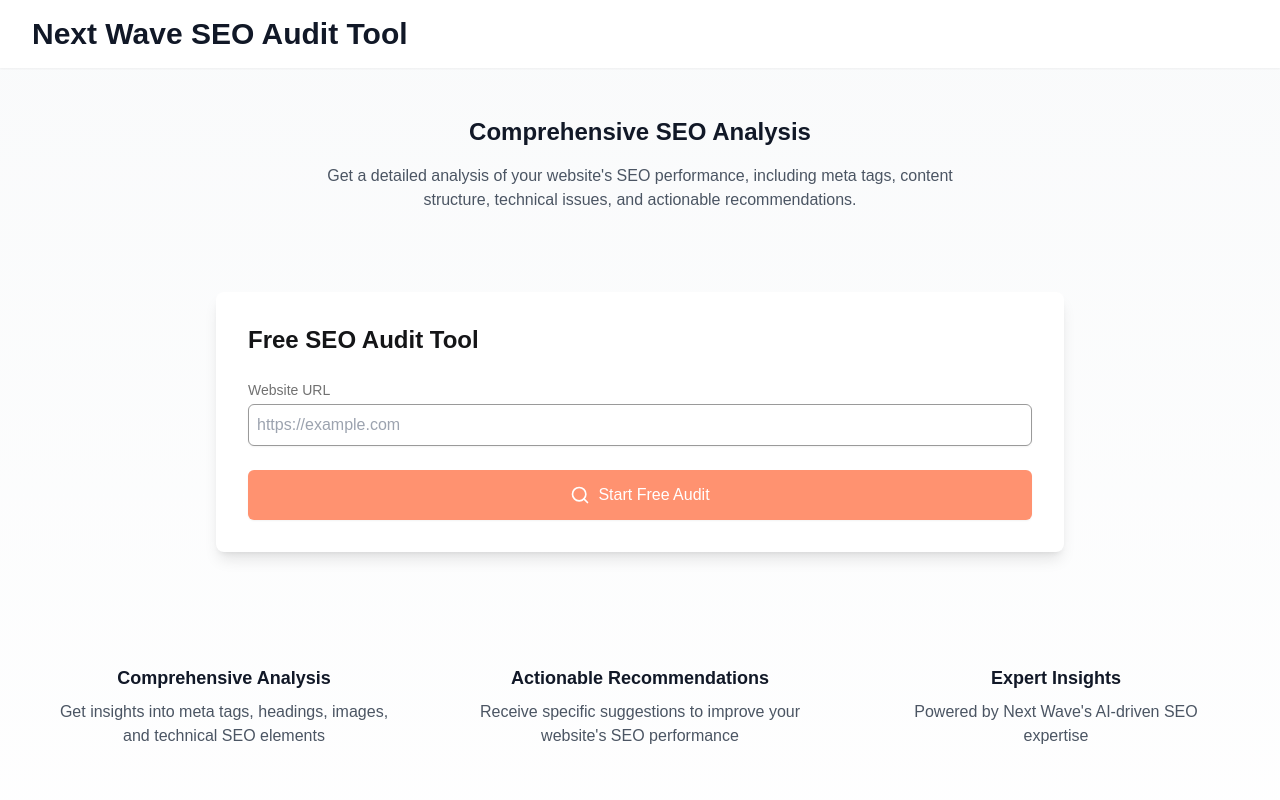
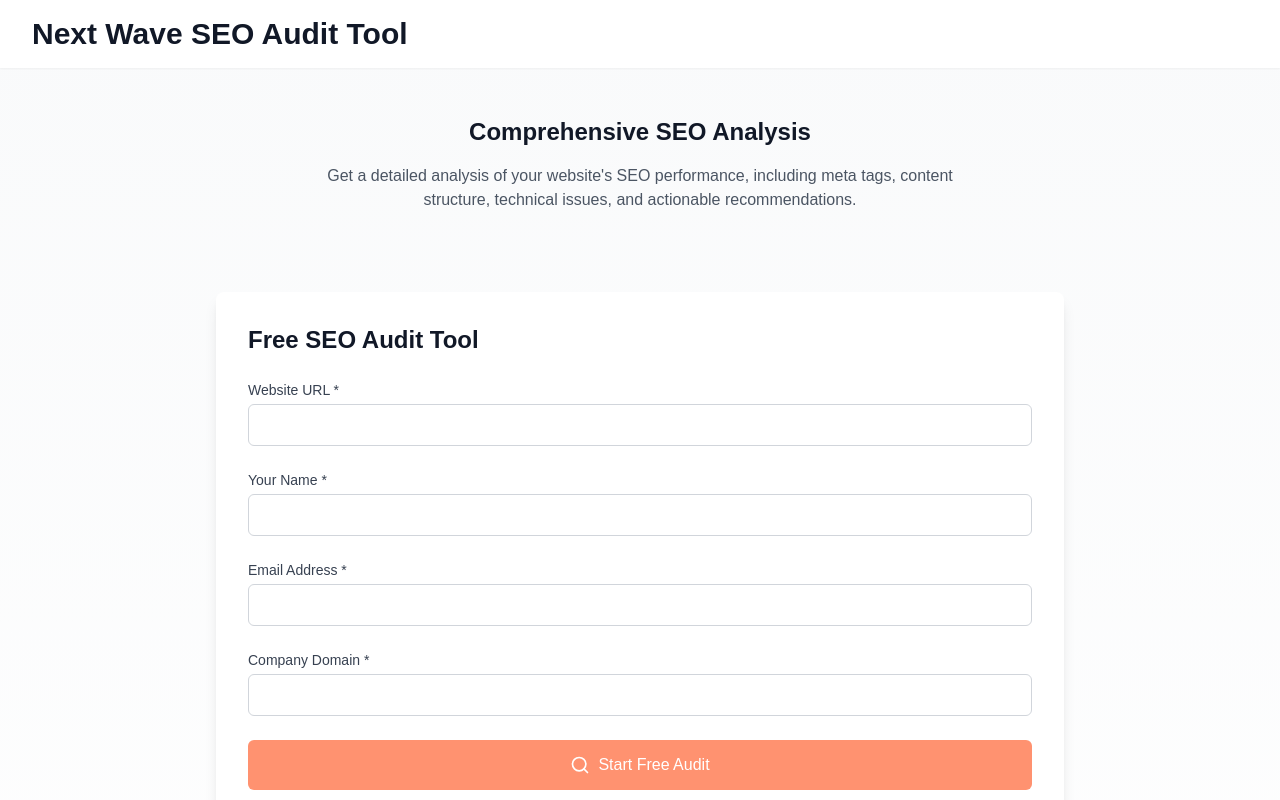
Before and after one commit to 1abdullahalasif/seo-audit-widget, a Next.js app: page / in a window 1280 px wide. Shown: the top 800 px of the page. Built offline with nearby package versions, Linux system fonts and the light colour scheme.

Commit message:
Updated next.config.js for iframe support

```diff
--- a/src/components/audit/SEOAuditWidget.tsx
+++ b/src/components/audit/SEOAuditWidget.tsx
@@ -1,6 +1,13 @@
 // src/components/audit/SEOAuditWidget.tsx
 import React, { useState } from 'react';
 import { Search, CheckCircle, AlertCircle, Clock } from 'lucide-react';
+
+interface FormData {
+  websiteUrl: string;
+  email: string;
+  name: string;
+  companyDomain: string;
+}
 
 interface FormErrors {
   websiteUrl?: string;
@@ -9,8 +16,31 @@
   companyDomain?: string;
 }
 
+interface AuditResults {
+  meta: {
+    title: {
+      content: string;
+      length: number;
+      status: string;
+    };
+    description: {
+      content: string;
+      length: number;
+      status: string;
+    };
+  };
+  seo: {
+    score: number;
+    issues: Array<{
+      type: string;
+      severity: string;
+      description: string;
+    }>;
+  };
+}
+
 const SEOAuditWidget: React.FC = () => {
-  const [formData, setFormData] = useState({
+  const [formData, setFormData] = useState<FormData>({
     websiteUrl: '',
     email: '',
     name: '',
@@ -18,48 +48,44 @@
   });
   const [errors, setErrors] = useState<FormErrors>({});
   const [auditStatus, setAuditStatus] = useState<'idle' | 'loading' | 'completed' | 'error'>('idle');
-  const [results, setResults] = useState<any>(null);
+  const [results, setResults] = useState<AuditResults | null>(null);
   const [errorMessage, setErrorMessage] = useState<string | null>(null);
 
-  const validateForm = () => {
+  const validateForm = (): { isValid: boolean; errors: FormErrors } => {
     const newErrors: FormErrors = {};
 
-    // Website URL validation
     if (!formData.websiteUrl) {
       newErrors.websiteUrl = 'Website URL is required';
     } else if (!formData.websiteUrl.match(/^https?:\/\/.+\..+/)) {
       newErrors.websiteUrl = 'Please enter a valid URL';
     }
 
-    // Email validation
+    if (!formData.name) {
+      newErrors.name = 'Name is required';
+    }
+
     if (!formData.email) {
       newErrors.email = 'Email is required';
     } else if (!/^[^\s@]+@[^\s@]+\.[^\s@]+$/.test(formData.email)) {
       newErrors.email = 'Please enter a valid email';
     }
 
-    // Name validation
-    if (!formData.name) {
-      newErrors.name = 'Name is required';
-    } else if (formData.name.length < 2) {
-      newErrors.name = 'Name must be at least 2 characters';
+    if (!formData.companyDomain) {
+      newErrors.companyDomain = 'Company domain is required';
     }
 
-    // Company domain validation
-    if (!formData.companyDomain) {
-      newErrors.companyDomain = 'Company domain is required';
-    } else if (!/^[a-zA-Z0-9][a-zA-Z0-9-]{1,61}[a-zA-Z0-9]\.[a-zA-Z]{2,}$/.test(formData.companyDomain)) {
-      newErrors.companyDomain = 'Please enter a valid domain';
-    }
-
-    setErrors(newErrors);
-    return Object.keys(newErrors).length === 0;
+    return {
+      isValid: Object.keys(newErrors).length === 0,
+      errors: newErrors
+    };
   };
 
   const handleSubmit = async (e: React.FormEvent) => {
     e.preventDefault();
+    const { isValid, errors } = validateForm();
 
-    if (!validateForm()) {
+    if (!isValid) {
+      setErrors(errors);
       return;
     }
 
@@ -67,7 +93,7 @@
     setErrorMessage(null);
 
     try {
-      const response = await fetch(process.env.NEXT_PUBLIC_API_URL + '/audit', {
+      const response = await fetch('https://seo-audit-backend.onrender.com/api/audit', {
         method: 'POST',
         headers: {
           'Content-Type': 'application/json'
@@ -94,7 +120,7 @@
 
   const pollAuditStatus = async (id: string) => {
     try {
-      const response = await fetch(`${process.env.NEXT_PUBLIC_API_URL}/audit/${id}`);
+      const response = await fetch(`https://seo-audit-backend.onrender.com/api/audit/${id}`);
       const data = await response.json();
 
       if (!response.ok) {
@@ -119,40 +145,115 @@
   return (
     <div className="max-w-4xl mx-auto p-6">
       <div className="bg-white rounded-lg shadow-lg p-8">
-        <h2 className="text-2xl font-bold text-brand-dark mb-6">Free SEO Audit Tool</h2>
+        <h2 className="text-2xl font-bold text-gray-900 mb-6">Free SEO Audit Tool</h2>
 
         {auditStatus === 'idle' && (
           <form onSubmit={handleSubmit} className="space-y-6">
             <div>
-              <label htmlFor="websiteUrl" className="block text-sm font-medium text-brand-gray">
-                Website URL
+              <label htmlFor="websiteUrl" className="block text-sm font-medium text-gray-700">
+                Website URL *
               </label>
               <input
                 type="url"
                 id="websiteUrl"
-                className={`mt-1 block w-full rounded-md border ${errors.websiteUrl ? 'border-red-500' : 'border-brand-gray-light'}
-                          shadow-sm focus:border-brand-primary focus:ring focus:ring-brand-primary focus:ring-opacity-50 p-2`}
+                className={`mt-1 block w-full rounded-md border ${
+                  errors.websiteUrl ? 'border-red-500' : 'border-gray-300'
+                } p-2 focus:ring-[#ff9270] focus:border-[#ff9270]`}
                 value={formData.websiteUrl}
                 onChange={(e) => {
                   setFormData({ ...formData, websiteUrl: e.target.value });
                   if (errors.websiteUrl) {
-                    setErrors({ ...errors, websiteUrl: undefined });
+                    const { websiteUrl, ...restErrors } = errors;
+                    setErrors(restErrors);
                   }
                 }}
-                placeholder="https://example.com"
+                required
               />
               {errors.websiteUrl && (
                 <p className="mt-1 text-sm text-red-500">{errors.websiteUrl}</p>
               )}
             </div>
 
-            {/* Add similar validation UI for other fields */}
+            <div>
+              <label htmlFor="name" className="block text-sm font-medium text-gray-700">
+                Your Name *
+              </label>
+              <input
+                type="text"
+                id="name"
+                className={`mt-1 block w-full rounded-md border ${
+                  errors.name ? 'border-red-500' : 'border-gray-300'
+                } p-2 focus:ring-[#ff9270] focus:border-[#ff9270]`}
+                value={formData.name}
+                onChange={(e) => {
+                  setFormData({ ...formData, name: e.target.value });
+                  if (errors.name) {
+                    const { name, ...restErrors } = errors;
+                    setErrors(restErrors);
+                  }
+                }}
+                required
+              />
+              {errors.name && (
+                <p className="mt-1 text-sm text-red-500">{errors.name}</p>
+              )}
+            </div>
+
+            <div>
+              <label htmlFor="email" className="block text-sm font-medium text-gray-700">
+                Email Address *
+              </label>
+              <input
+                type="email"
+                id="email"
+                className={`mt-1 block w-full rounded-md border ${
+                  errors.email ? 'border-red-500' : 'border-gray-300'
+                } p-2 focus:ring-[#ff9270] focus:border-[#ff9270]`}
+                value={formData.email}
+                onChange={(e) => {
+                  setFormData({ ...formData, email: e.target.value });
+                  if (errors.email) {
+                    const { email, ...restErrors } = errors;
+                    setErrors(restErrors);
+                  }
+                }}
+                required
+              />
+              {errors.email && (
+                <p className="mt-1 text-sm text-red-500">{errors.email}</p>
+              )}
+            </div>
+
+            <div>
+              <label htmlFor="companyDomain" className="block text-sm font-medium text-gray-700">
+                Company Domain *
+              </label>
+              <input
+                type="text"
+                id="companyDomain"
+                className={`mt-1 block w-full rounded-md border ${
+                  errors.companyDomain ? 'border-red-500' : 'border-gray-300'
+                } p-2 focus:ring-[#ff9270] focus:border-[#ff9270]`}
+                value={formData.companyDomain}
+                onChange={(e) => {
+                  setFormData({ ...formData, companyDomain: e.target.value });
+                  if (errors.companyDomain) {
+                    const { companyDomain, ...restErrors } = errors;
+                    setErrors(restErrors);
+                  }
+                }}
+                required
+              />
+              {errors.companyDomain && (
+                <p className="mt-1 text-sm text-red-500">{errors.companyDomain}</p>
+              )}
+            </div>
 
             <button
               type="submit"
-              className="w-full flex justify-center items-center py-3 px-4 border border-transparent
-                       rounded-md shadow-sm text-white bg-brand-primary hover:bg-opacity-90
-                       focus:outline-none focus:ring-2 focus:ring-offset-2 focus:ring-brand-primary"
+              className="w-full flex justify-center items-center py-3 px-4 border border-transparent rounded-md
+                text-white bg-[#ff9270] hover:bg-opacity-90 focus:outline-none focus:ring-2
+                focus:ring-offset-2 focus:ring-[#ff9270]"
             >
               <Search className="w-5 h-5 mr-2" />
               Start Free Audit
@@ -162,13 +263,71 @@
 
         {auditStatus === 'loading' && (
           <div className="text-center">
-            <Clock className="w-16 h-16 mx-auto text-brand-primary animate-spin" />
-            <h2 className="mt-4 text-xl font-semibold text-brand-dark">Analyzing Your Website</h2>
-            <p className="mt-2 text-brand-gray">This may take a few minutes...</p>
+            <Clock className="w-16 h-16 mx-auto text-[#ff9270] animate-spin" />
+            <h2 className="mt-4 text-xl font-semibold">Analyzing Your Website</h2>
+            <p className="mt-2 text-gray-600">This may take a few minutes...</p>
           </div>
         )}
 
-        {/* Add your results display here */}
+        {auditStatus === 'completed' && results && (
+          <div className="space-y-6">
+            <div className="flex items-center">
+              <CheckCircle className="w-8 h-8 text-green-500 mr-3" />
+              <h2 className="text-2xl font-bold">Audit Results</h2>
+            </div>
+
+            <div className="bg-gray-50 rounded-lg p-6">
+              <h3 className="text-lg font-semibold mb-4">SEO Score</h3>
+              <div className="text-5xl font-bold text-center">
+                {results.seo.score}/100
+              </div>
+            </div>
+
+            <div>
+              <h3 className="text-lg font-semibold mb-4">Issues Found</h3>
+              <div className="space-y-4">
+                {results.seo.issues.map((issue, index) => (
+                  <div
+                    key={index}
+                    className={`p-4 rounded-lg ${
+                      issue.severity === 'critical'
+                        ? 'bg-red-50'
+                        : issue.severity === 'warning'
+                        ? 'bg-yellow-50'
+                        : 'bg-blue-50'
+                    }`}
+                  >
+                    <div className="flex justify-between items-start">
+                      <span className="font-medium">{issue.type}</span>
+                      <span
+                        className={`text-xs px-2 py-1 rounded-full ${
+                          issue.severity === 'critical'
+                            ? 'bg-red-100 text-red-800'
+                            : issue.severity === 'warning'
+                            ? 'bg-yellow-100 text-yellow-800'
+                            : 'bg-blue-100 text-blue-800'
+                        }`}
+                      >
+                        {issue.severity}
+                      </span>
+                    </div>
+                    <p className="mt-2 text-sm text-gray-600">{issue.description}</p>
+                  </div>
+                ))}
+              </div>
+            </div>
+          </div>
+        )}
+
+        {auditStatus === 'error' && (
+          <div className="text-center">
+            <AlertCircle className="w-16 h-16 mx-auto text-red-500" />
+            <h2 className="mt-4 text-xl font-semibold text-red-700">Error</h2>
+            <p className="mt-2 text-red-600">
+              {errorMessage || 'An error occurred while analyzing your website.'}
+            </p>
+          </div>
+        )}
       </div>
     </div>
   );
```
